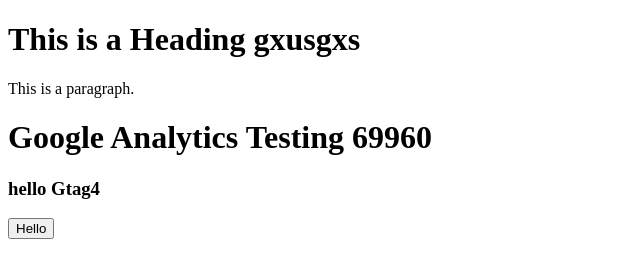
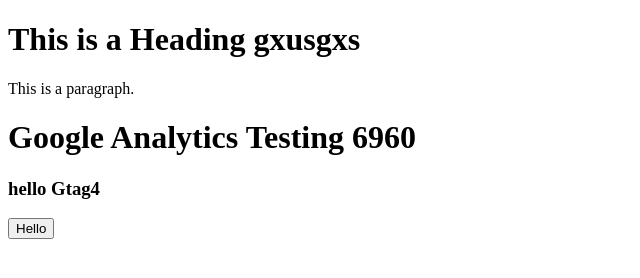
Before and after one commit to JaswinderRock/jaswinderrock.github.io, a plain HTML site: page index.html in a window 1280 px wide. Shown: the full height of the page, 0-640 px from the left. Drawn offline with Linux system fonts and the light colour scheme.

Commit message:
Update index.html

```diff
--- a/index.html
+++ b/index.html
@@ -16,7 +16,7 @@
 <meta http-equiv="X-G-Compatible" content="IE=edge">
 <h1>This is a Heading gxusgxs</h1>
 <p>This is a paragraph.</p>
-<h1> Google Analytics Testing 69960</h1>
+<h1> Google Analytics Testing 6960</h1>
 <h3> hello Gtag4</h3>
 <button id="email_send">Hello</button>
 <script>
```
